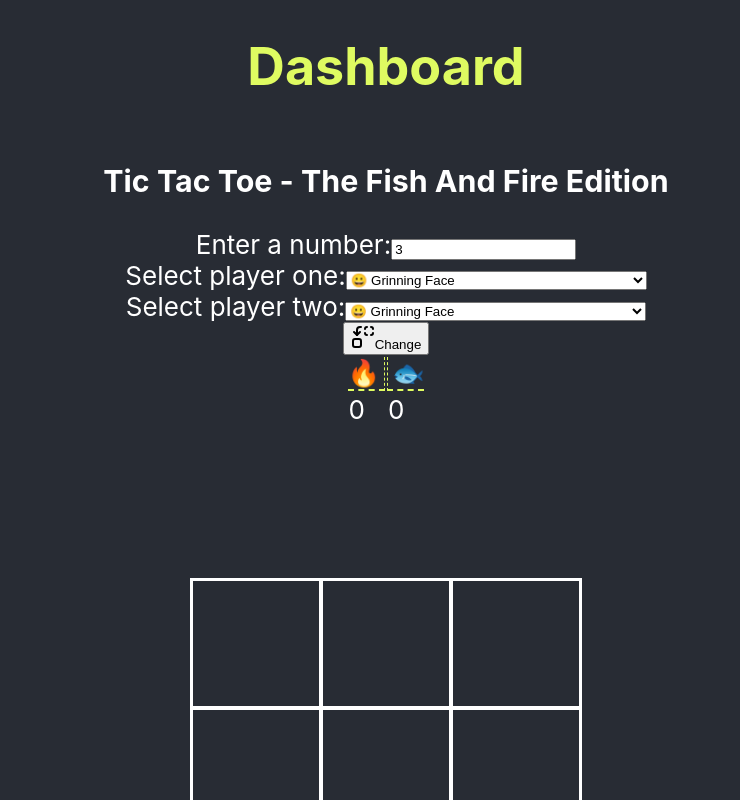
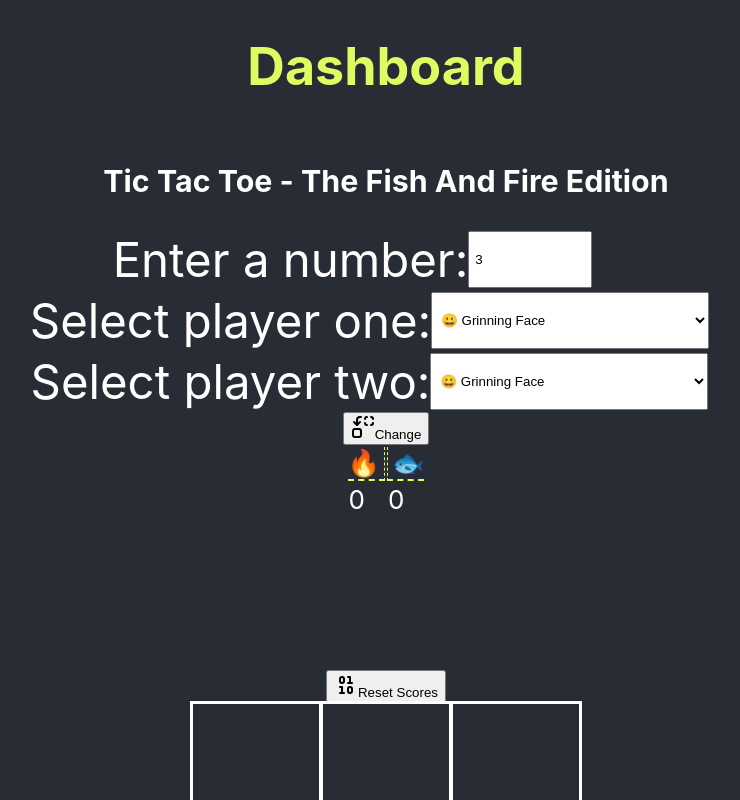
Before and after one commit to avishai84/tic-tac-2023, a React (Create React App) app: page / in a window 1280 px wide. Shown: the top 800 px of the page, without its empty margins (254-994 px from the left). Built offline with nearby package versions, Linux system fonts and the light colour scheme.

Commit message:
refacto dashboard

```diff
--- a/src/components/Board.tsx
+++ b/src/components/Board.tsx
@@ -2,8 +2,9 @@ import {useState, useEffect, useMemo} from "react";
 import styled from "styled-components";
 import {makeBoard, checkForRowWinner, checkForColumnWinner, checkForDiagonal, showWinner, isBoardFull} from "../utils/board";
 import useScores, {ScoresProp} from "../hooks/useScores";
+import ResetScoreButton from "./ResetScoreButton";
 
-import ResetScoreButton from "./ResetScoreButton";
+
 import WinnerDisplay from "./WinnerDisplay";
 
 const DivGame = styled.div ``;
@@ -27,8 +28,6 @@ const DivGame = styled.div ``;
     }
 `;
 
-
-
 const Span = styled.span `
 font-size: 7.5vw; text-shadow: 0px 3px 4px #000;`;
 const Div = styled.div `
@@ -47,6 +46,7 @@ type SizeProps = {
     size: string;
     playersIcon?: string[];
     updateScoresAndIcons: (players:string[], scores:ScoresProp) => void;
+
     };
 
 const Board = ({size, playersIcon, updateScoresAndIcons}:SizeProps):JSX.Element => {
@@ -139,18 +139,19 @@ const resetGameFunction = () => {
     setWinner(null);
     setBoard(makeBoard(size));
 };
+
 const resetScoresFunction = () => {
     resetScores();
     resetGameFunction()
 };
 
 
-
     return(
         <Div>
+            <ResetScoreButton resetScoresFunction={resetScoresFunction}/>
             <WinnerDisplay winner={winner} resetGame={resetGameFunction}/>
             {winner === null && playerBoard}
-            <ResetScoreButton resetScores={resetScoresFunction}/>
+
         </Div>
        );
 };
--- a/src/components/Game.tsx
+++ b/src/components/Game.tsx
@@ -1,6 +1,6 @@
 import { useState } from 'react';
 import Board from './Board';
-import Dashborad from './Dashboard';
+import Dashboard from './Dashboard';
 import {ScoresProp} from "../hooks/useScores";
 
 function Game() {
@@ -20,14 +20,19 @@ const updateScoresAndIcons = (players:string[], scores:ScoresProp) => {
     setScore(scores);
   }
 
+
   return (
     <div>
-      <Dashborad
+      <Dashboard
         handlePlayers={handlePlayers}
         players={playerIconsState}
         score={score}
       />
-      <Board size={numberCells} playersIcon={emojiPlayers} updateScoresAndIcons={updateScoresAndIcons}/>
+      <Board
+        size={numberCells}
+        playersIcon={emojiPlayers}
+        updateScoresAndIcons={updateScoresAndIcons}
+        />
     </div>
   );
 }
--- a/src/components/IntakeForm.tsx
+++ b/src/components/IntakeForm.tsx
@@ -11,6 +11,22 @@ min-height: 10vh;
 flex-direction: column;
 align-items: center;
 justify-content: center;`;
+
+const Label = styled.label `
+display:flex;
+font-size:3.7vw;
+padding:2px 5px;
+& input{
+    width:20%;
+    padding:5px;
+}
+& select{
+    width:39%;
+    padding:5px;
+}
+`;
+const Input = styled.input ``;
+const Select = styled.select ``;
 
 type IntakeFormProps<T> = {
     handleSubmit: (numberCells:T, emojiPlayer1:T, emojiPlayer2:T) => void;
@@ -40,15 +56,15 @@ const IntakeForm = <T,>({ handleSubmit }: IntakeFormProps<T>):JSX.Element => {
     return(<Div>
         <form onSubmit={handleFormSubmit}>
         <Div>
-            <label htmlFor="numberCells">Enter a number:
-            <input defaultValue={"3"} name="numberCells" id="numberCells" type="number" placeholder="Enter a number" />
-            </label>
-           <label htmlFor="emojiPlayer1">Select player one:
-           <select name="emojiPlayer1" id="emojiPlayer1">{dropDownEmojis}</select>
-           </label>
-           <label htmlFor="emojiPlayer2">Select player two:
-           <select name="emojiPlayer2" id="emojiPlayer2">{dropDownEmojis}</select>
-           </label>
+            <Label htmlFor="numberCells">Enter a number:
+            <Input defaultValue={"3"} name="numberCells" id="numberCells" type="number" placeholder="Enter a number" />
+            </Label>
+           <Label htmlFor="emojiPlayer1">Select player one:
+           <Select name="emojiPlayer1" id="emojiPlayer1">{dropDownEmojis}</Select>
+           </Label>
+           <Label htmlFor="emojiPlayer2">Select player two:
+           <Select name="emojiPlayer2" id="emojiPlayer2">{dropDownEmojis}</Select>
+           </Label>
             <button><Replace />Change</button>
             </Div>
         </form>
--- a/src/components/ResetScoreButton.tsx
+++ b/src/components/ResetScoreButton.tsx
@@ -1,13 +1,13 @@
 import {Binary} from "lucide-react"
 
 type ResetScoreProps = {
-    resetScores: () => void;
+  resetScoresFunction: () => void;
 };
 
-const ResetScoreButton = ({resetScores}:ResetScoreProps) => {
+const ResetScoreButton = ({resetScoresFunction}:ResetScoreProps) => {
 
   return (
-    <button onClick={resetScores}><Binary />Reset Scores</button>
+    <button onClick={resetScoresFunction}><Binary />Reset Scores</button>
   );
 };
 export default ResetScoreButton;
```
Also changed, not shown: src/components/Dashboard.tsx (+4 -3 lines).
